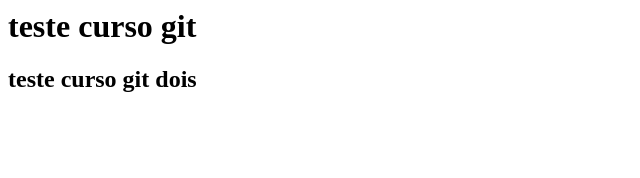
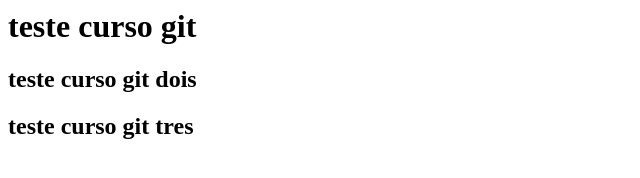
Before and after one commit to lucasmeiraa26/projeto-curso-git, a plain HTML site: page index.html in a window 1280 px wide. Shown: the whole page, without its empty margins (0-640 px from the left). Drawn offline with Linux system fonts and the light colour scheme.

Commit message:
Adicionando nova tag de titulo h2

```diff
--- a/index.html
+++ b/index.html
@@ -1,4 +1,5 @@
 <html>
     <h1>teste curso git</h1>
     <h2>teste curso git dois</h2>
+    <h2>teste curso git tres</h2>
     </html>
```
